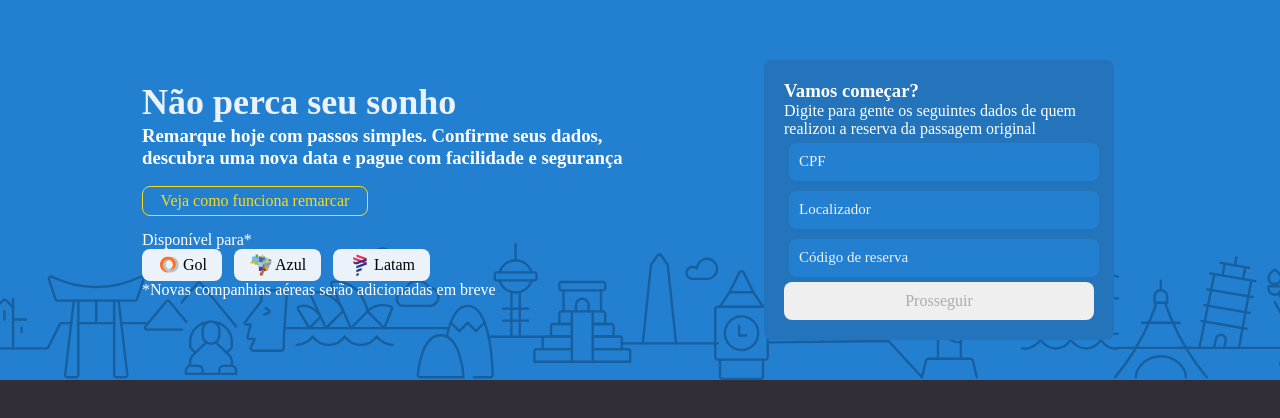
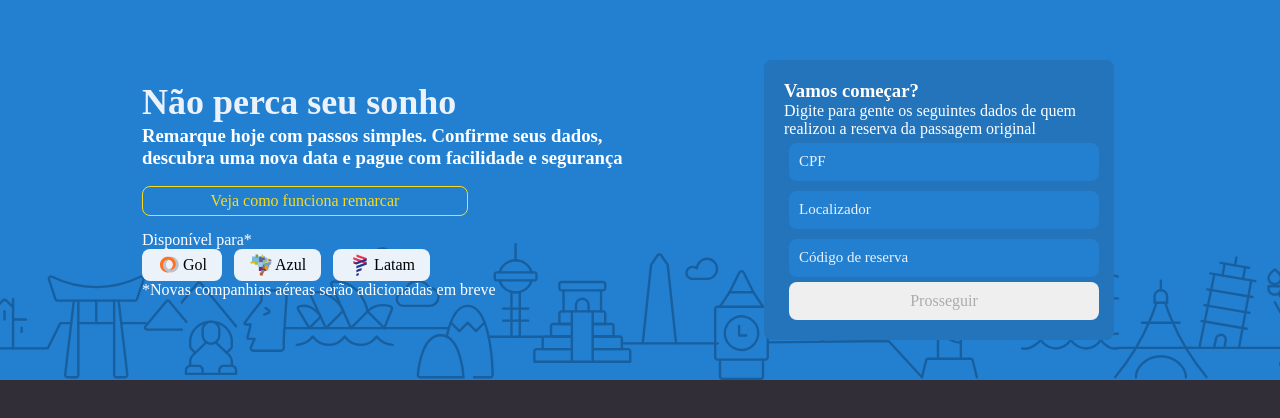
Before and after one commit to EdilsonAndrade/theme-styledcomponent, a React (Create React App) app: page / in a window 1280 px wide. Shown: the top 418 px of the page. Built offline with nearby package versions, Linux system fonts and the light colour scheme; a web font is replaced by a local one.

Commit message:
adjusting button position and size

```diff
--- a/src/pages/Remarcacao/DontLoseYourDream/styles.ts
+++ b/src/pages/Remarcacao/DontLoseYourDream/styles.ts
@@ -26,7 +26,7 @@ export const ButtonContent = styled.button`
   color: ${(props) => props.theme.buttons.linkButton.primary};
   background: transparent;
   border: 1px solid ${(props) => props.theme.buttons.linkButton.primary};
-  width: 226px;
+  width: 326px;
   padding: 5px 11px;
   border-radius: 8px;
   margin: 0 0 15px 0;
--- a/src/pages/Remarcacao/LetsStart/styles.ts
+++ b/src/pages/Remarcacao/LetsStart/styles.ts
@@ -20,7 +20,7 @@ interface ButtonProps{
 export const ButtonContent = styled.button<ButtonProps>`
 width:100%;
 background-color:${props=>props.disabled ? props.theme.buttons.disabled : props.theme.colors.secondary};
-
+margin-left: 5px;
 border:none;
 border-radius:8px;
 padding:10px;
```
